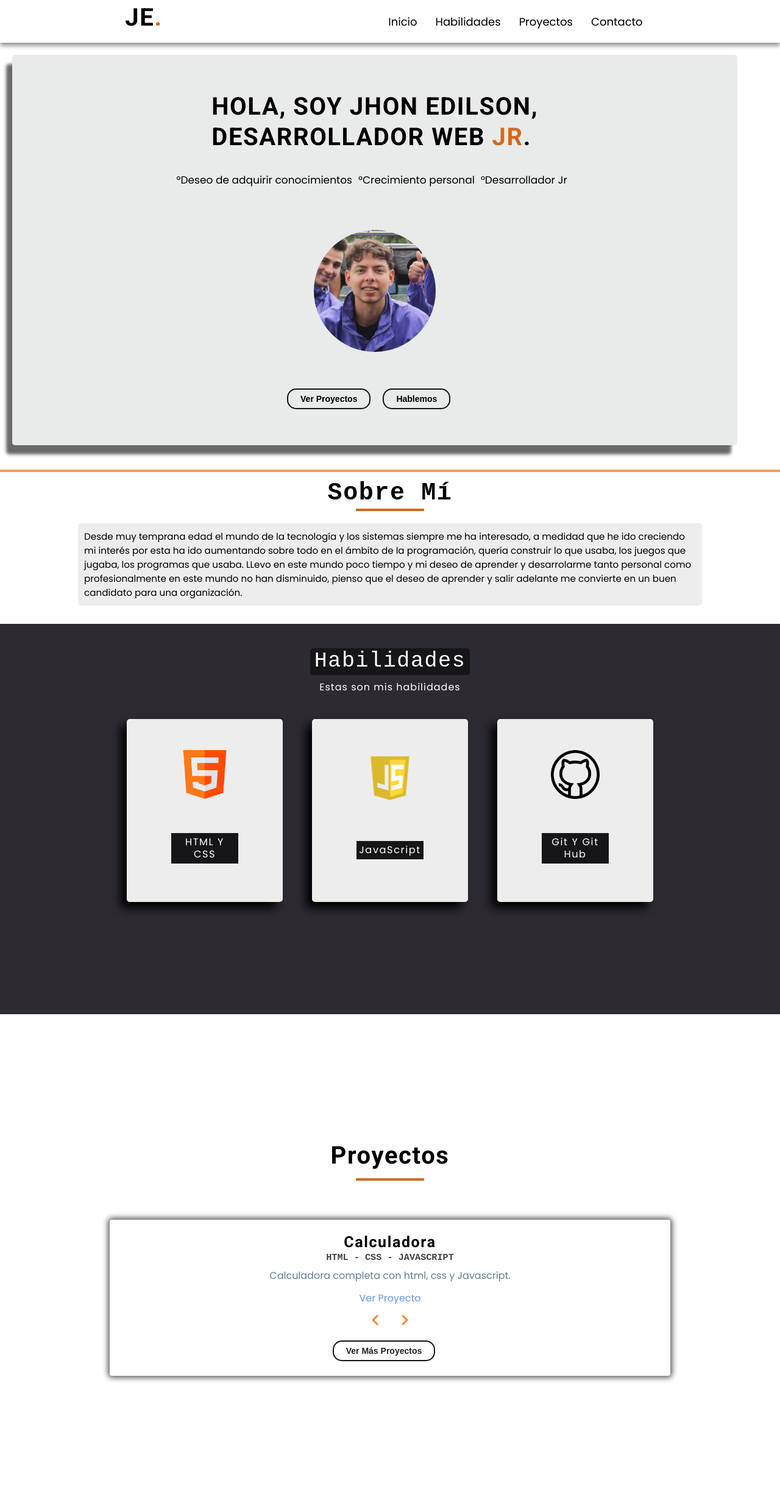
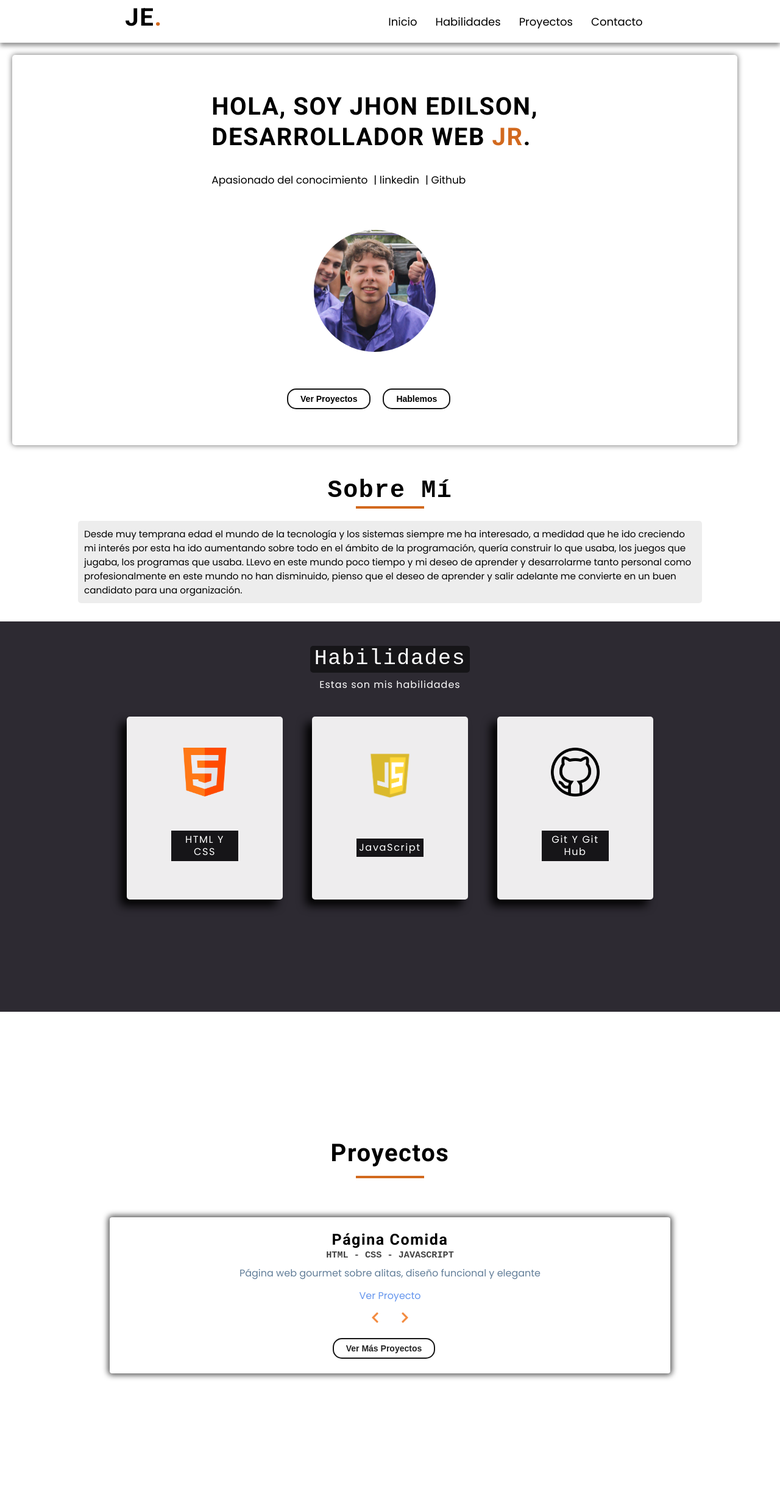
Before and after one commit to JhonEdilson/Pagina-Portfolio-1., a plain HTML site: page index.html in a window 1280 px wide. Shown: the top 2476 px of the page at 61% size. Drawn offline with Linux system fonts and the light colour scheme.

Commit message:
Version 3 Final

```diff
--- /dev/null
+++ b/Proyectos/modelos/style.css
@@ -0,0 +1,97 @@
+*{
+    margin: 0;
+    padding: 0;
+    box-sizing: border-box;
+}
+
+html{
+    scroll-behavior: smooth;
+    font-family: var(--poppins);
+}
+:root {
+    /* primary/main color */
+    --clr-primary-5: hsl(205, 78%, 60%);
+    /* darkest grey - used for headings */
+    --clr-grey-1: hsl(209, 61%, 16%);
+    /* grey used for paragraphs */
+    --clr-grey-5: hsl(210, 22%, 49%);
+    --clr-white: #fff;
+    --clr-red-dark: hsl(360, 67%, 44%);
+    --clr-black: #222;
+    --ff-primary: "Roboto", sans-serif;
+    --ff-secondary: "Open Sans", sans-serif;
+    --transition: all 0.3s linear;
+    --spacing: 0.1rem;
+    --radius: 0.25rem;
+    --light-shadow: 0 5px 15px rgba(0, 0, 0, 0.1);
+    --dark-shadow: 0 5px 15px rgba(0, 0, 0, 0.2);
+    --fixed-width: 920px;
+    /* font family */
+    --poppins : 'Poppins', sans-serif;
+    --raleway : 'Raleway', sans-serif;
+    --robotomono : 'Roboto Mono', monospace;
+    --slackside : 'Slackside One', cursive;
+}
+li{
+    text-decoration: none;
+    list-style: none;
+    color: black;
+    font-family: var(--robotomono);
+    font-size: 20px;
+    cursor: pointer;
+    margin-bottom: 10px;
+    transition: all 0.2s ease;
+}
+li:hover{
+    color: cornflowerblue;
+}
+.container{
+    width: 100vw;
+    height: 100vh;
+    padding: 10px 20px 10px 30px;
+    display: flex;
+    justify-content: space-around;
+    align-items: center;
+    gap: 2rem;
+}
+.modelos-container{
+    width: 500px;
+    display: flex;
+    flex-direction: column;
+    margin-left: 30px;
+    padding: 15px;
+}
+.modelos-container h1{
+    font-size: 40px;
+    margin-bottom: 20px;
+    font-family: var(--robotomono);
+}
+.modelo{
+    text-decoration: none;
+    list-style: none;
+    color: black;
+    font-family: var(--robotomono);
+    font-size: 20px;
+    cursor: pointer;
+    margin-bottom: 10px;
+    transition: all 0.2s ease;
+}
+.carro{
+    display: flex;
+    gap: 20px;
+}
+.active {
+    background-color: #222;
+    color: white;
+    padding: 5px;
+    border-radius: 7px;
+}
+.img-container{
+    display: flex;
+}
+.img-container img{
+    width: 50vw;
+    height: 60vh;
+    border-radius: 7px;
+    object-fit: fill;
+}
--- a/css/style.css
+++ b/css/style.css
@@ -102,19 +102,17 @@ h1{
 .inicio{
     display: flex;
     justify-content: center;
-    background-color: #e6e7e7d8;
     margin: 20px 20px 40px;
     width: 93%;
     height: 80vh;
     border-radius: 5px;
-    box-shadow: -10px 15px 5px rgba(0, 0, 0, 0.589);
+    box-shadow: 0px 0px 10px 0px rgba(0, 0, 0, 0.589);
     padding-top: 0px;
 }
 .presentacion{
     display: flex;
     flex-direction: column;
     justify-content: space-evenly;
-
 }
 .titulo{
     display: flex;
@@ -130,6 +128,12 @@ h1{
     margin-right: 10px;
     margin-bottom: 10px;
     text-align: center;
+}
+.presentacion-items li a{
+    text-decoration: none;
+}
+.presentacion-items li a:hover{
+    color: rgb(182, 83, 12);
 }
 
 .imagen{
@@ -180,7 +184,7 @@ h1{
     width: 100%;
     height: fit-content;
     padding: 10px;
-    border-top:4px solid rgb(247, 155, 90) ;
+    /* border-top:3px solid var(--clr-black) ; */
 }
 
 .contenido{
--- a/index.html
+++ b/index.html
@@ -34,9 +34,9 @@
                     <h2>HOLA, SOY JHON EDILSON,<br> DESARROLLADOR WEB <span class="chocolate">JR</span>.</h2>
                 </div>
                 <ul class="presentacion-items">
-                    <li>°Deseo de adquirir conocimientos</li>
-                    <li>°Crecimiento personal</li>
-                    <li>°Desarrollador Jr</li>
+                    <li>Apasionado del conocimiento</li>
+                    <li>| <a href="">linkedin</a></li>
+                    <li>| <a href="">Github</a></li>
                 </ul>
             </div>
             <div class="imagen">
@@ -96,12 +96,12 @@
             </div>
             <!-- review -->
             <article class="review">
-                <h4 id="author">Calculadora</h4>
+                <h4 id="author">Página Comida</h4>
                 <p id="tecnologias">HTML - CSS - JAVASCRIPT</p>
                 <p id="info">
-                    Calculadora completa con html, css y Javascript.
+                    Página web gourmet sobre alitas, diseño funcional y elegante
                 </p>
-                <a href="Proyectos/calculadora-js-main/index.html" target="_blank" id="link-review">Ver Proyecto</a>
+                <a href="Proyectos/PaginaComida/index.html" target="_blank" id="link-review">Ver Proyecto</a>
                 <!-- prev next buttons-->
                 <div class="button-container">
                     <button class="prev-btn">
--- a/js/app.js
+++ b/js/app.js
@@ -1,42 +1,49 @@
 // local reviews data
 const reviews = [
+  {
+    id: 1,
+    name: 'Página Comida',
+    tecnologias: 'HTML - CSS - JAVASCRIPT',
+    text: "Página web gourmet sobre alitas, diseño funcional y elegante",
+    link: 'Proyectos/PaginaComida/index.html',
+    },
     {
-    id: 1,
+    id: 2,
     name: 'Calculadora',
     tecnologias: 'HTML - CSS - JAVASCRIPT',
     text: "Calculadora completa con html, css y Javascript",
     link: 'Proyectos/calculadora-js-main/index.html',
     },
     {
-    id: 2,
+    id: 3,
     name: 'Paleta de colores',
     tecnologias: 'HTML - CSS - JAVASCRIPT',
     text: 'Paleta de colores con Html, Css y Javascript',
     link: 'Proyectos/Paleta de colores/index.html',
     },
     {
-    id: 3,
+    id: 4,
     name: 'Generador de contraseña',
     tecnologias: 'HTML - CSS - JAVASCRIPT',
-    text: 'Generador de contraseñas (proyecto de Youtube) con Html, Css y Javascript',
+    text: 'Generador de contraseñas, con Html, Css y Javascript',
     link: 'Proyectos/Generador contraseña/index.html',
     },
     {
-    id: 4,
+    id: 5,
     name: 'Listado de Personas',
     tecnologias: 'HTML - CSS - JAVASCRIPT',
     text: 'Proyecto como material de un curso en Udemy, listado de persona con Html, Css y Javascript',
     link: 'Proyectos/Listado personas/index.html',
     },
     {
-    id: 5,
+    id: 6,
     name: 'Reviews',
     tecnologias: 'HTML - CSS - JAVASCRIPT',
     text: 'Proyecto reviews con Html, Css y Javascript',
     link: 'Proyectos/Reviews/index.html',
     },
     {
-    id: 6,
+    id: 7,
     name: 'Contador',
     tecnologias: 'HTML - CSS - JAVASCRIPT',
     text: 'Contador Básico',
```
Also changed, not shown: Proyectos/Listado personas/index.html (+2 -2 lines), Proyectos/modelos/app.js (added, +56 -0 lines), Proyectos/modelos/index.html (added, +33 -0 lines), Proyectos/modelos/img-modelos/Ferrari.jpg (added), Proyectos/modelos/img-modelos/Lambo.jpg (added), Proyectos/modelos/img-modelos/biwis.jpg (added), Proyectos/modelos/img-modelos/camaro.jpg (added), Proyectos/modelos/img-modelos/mercedes.jpg (added).
